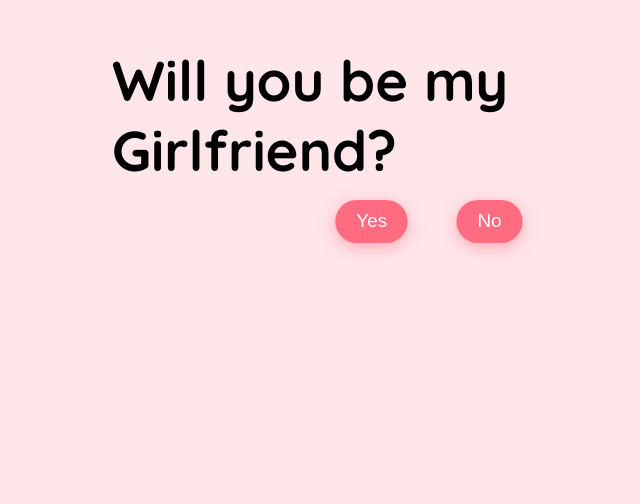
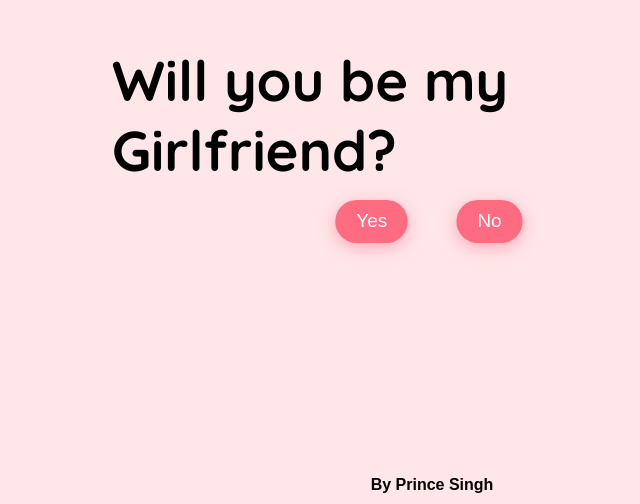
Before and after one commit to princeusa8647/crush, a plain HTML site: page index.html in a window 1280 px wide. Shown: the part 296-800 px from the top of the page, without its empty margins (208-848 px from the left). Drawn offline with Linux system fonts and the light colour scheme.

Commit message:
Update index.html

```diff
--- a/index.html
+++ b/index.html
@@ -25,6 +25,18 @@
   <video class="gif-result" src="18mp4.mp4" autoplay loop width="200px" height="400px"></video>
   <h2>Mujhe pata tha tum  haaaa karogi😍!</h2>
 </div>
+  <br>
+<div style="
+  position: fixed;
+  bottom: 10px;
+  width: 100%;
+  text-align: center;
+  font-weight: bold;
+  font-family: sans-serif;
+  color: #000;
+">
+  By Prince Singh
+</div>
 
 <div class="cssload-main">
   <div class="cssload-heart">
```
